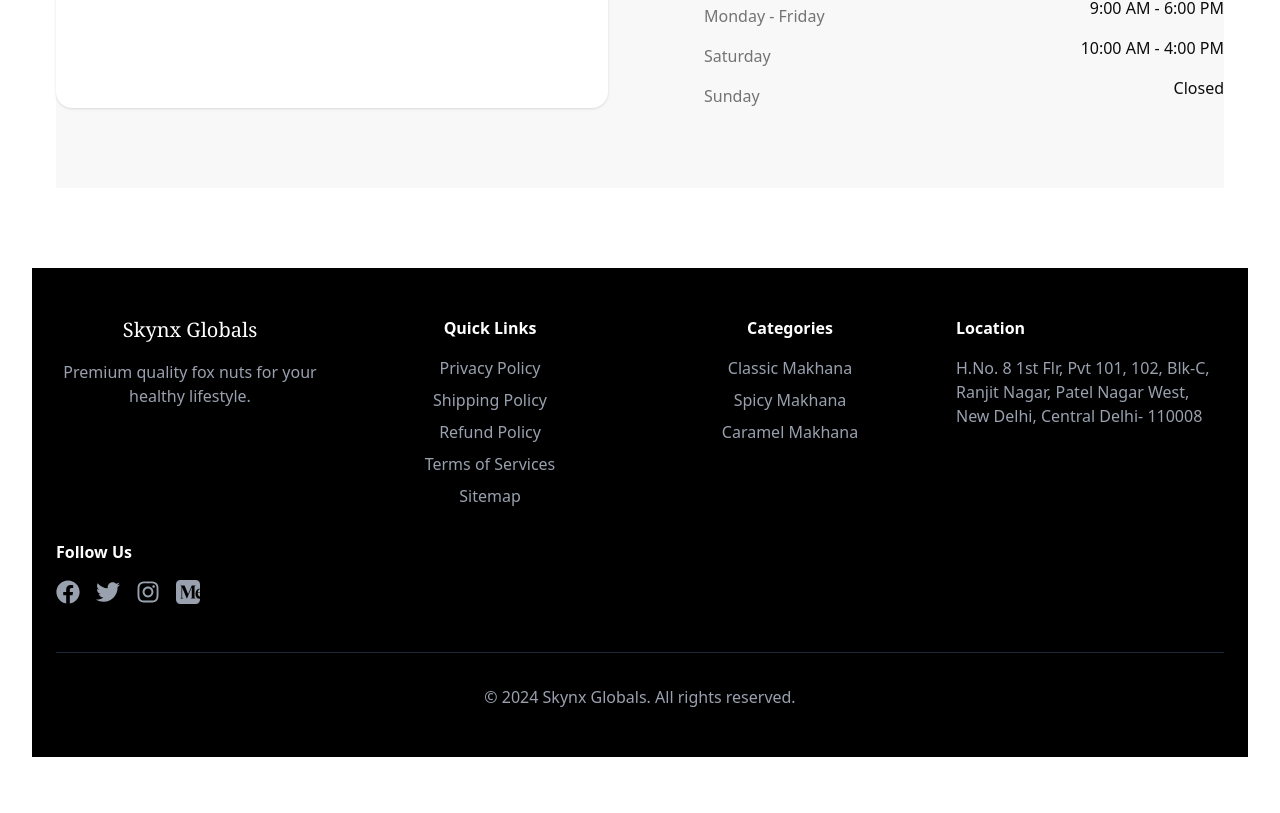
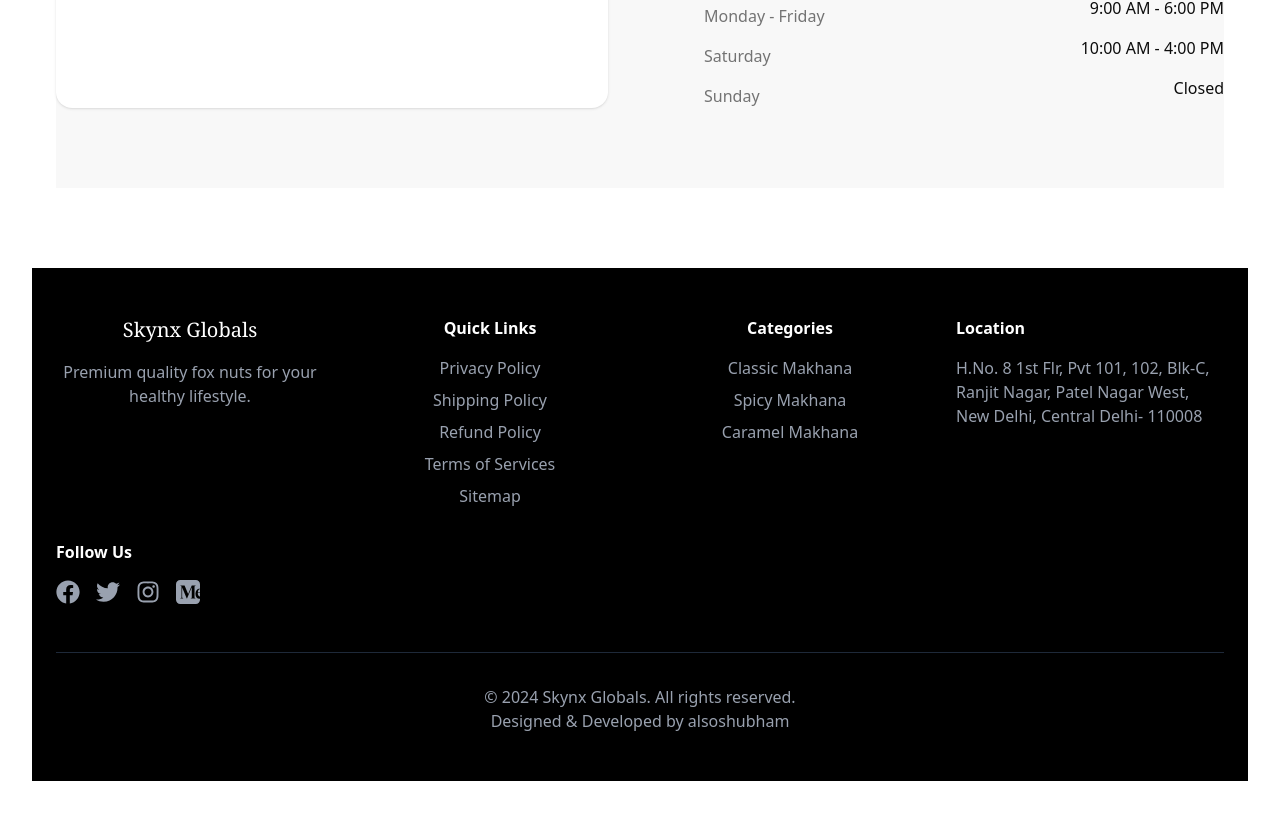
Before and after one commit to alsoshubham/Skynx, a React (Vite) app: page / in a window 1280 px wide. Shown: the part 2837-3650 px from the top of the page. Before the commit the page ends 3626 px from the top, so only its background shows below. Built offline with nearby package versions, Linux system fonts and the light colour scheme.

Commit message:
Add designer credit to footer

```diff
--- a/src/components/Footer.jsx
+++ b/src/components/Footer.jsx
@@ -110,6 +110,7 @@
         </div>
         <div className="border-t border-gray-800 mt-12 pt-8 text-center text-gray-400">
           <p>&copy; 2024 Skynx Globals. All rights reserved.</p>
+          <p>Designed & Developed by <a href="https://www.linkedin.com/in/alsoshubham/">alsoshubham</a></p>
         </div>
       </div>
     </footer>
```
